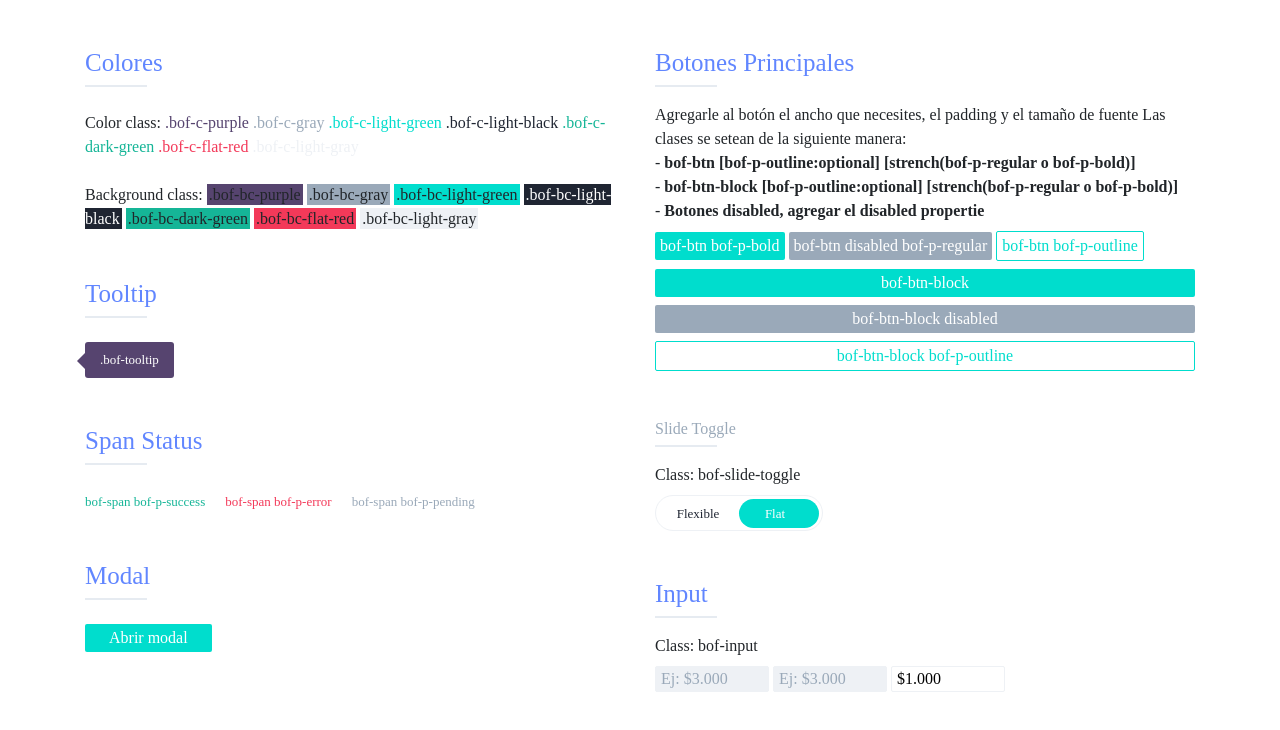
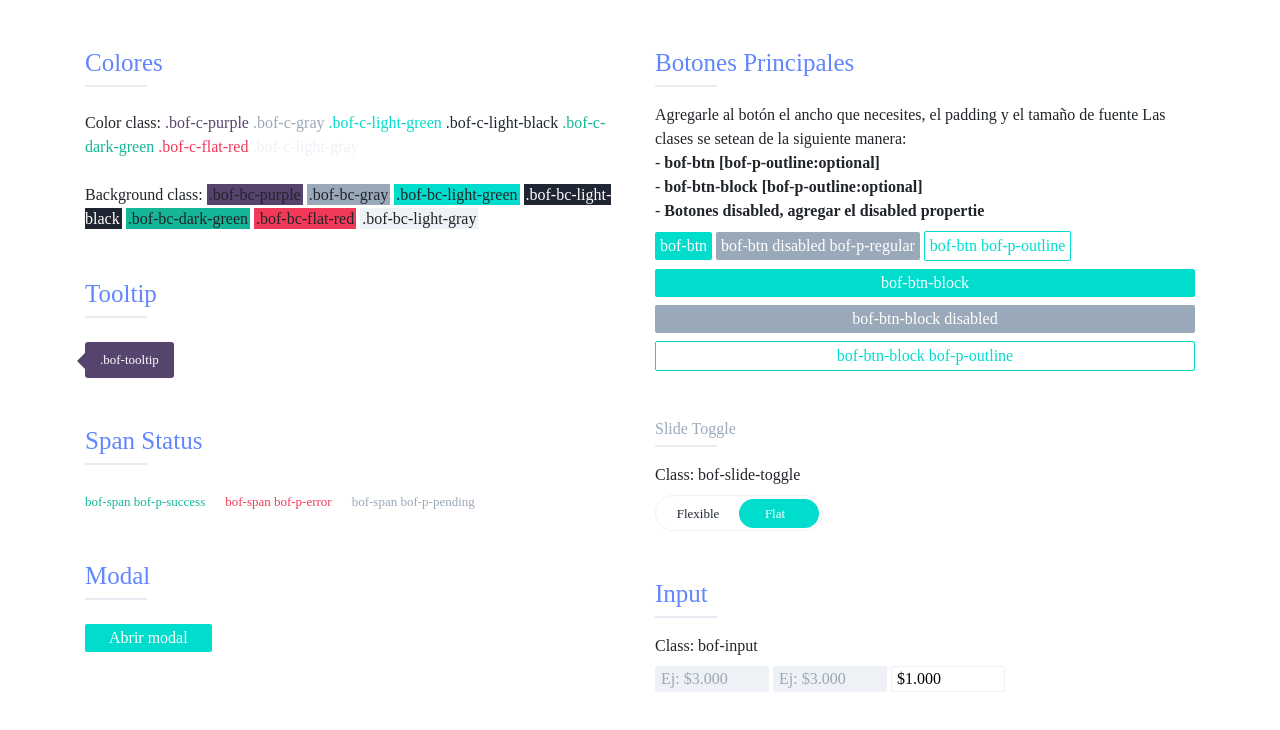
Before and after one commit to alonsovelez030/cms-styles-library, a website: page public/index.html in a window 1280 px wide. Drawn offline with nearby package versions, Linux system fonts and the light colour scheme; a web font is replaced by a local one.

Commit message:
quitar propiedad de fuente a los botones

```diff
--- a/public/index.html
+++ b/public/index.html
@@ -83,17 +83,17 @@
                         <span>
                             Agregarle al botón el ancho que necesites, el padding y el tamaño de fuente
                             Las clases se setean de la siguiente manera:<br>
-                            - <b>bof-btn [bof-p-outline:optional] [strench(bof-p-regular o bof-p-bold)]</b><br>
-                            - <b>bof-btn-block [bof-p-outline:optional] [strench(bof-p-regular o bof-p-bold)]</b><br>
+                            - <b>bof-btn [bof-p-outline:optional]</b><br>
+                            - <b>bof-btn-block [bof-p-outline:optional]</b><br>
                             - <b>Botones disabled, agregar el disabled propertie</b>
                         </span>
                         <div class="buttons mt-2">
-                            <button class="bof-btn bof-p-bold">bof-btn bof-p-bold</button>
-                            <button class="bof-btn bof-p-regular" disabled>bof-btn disabled bof-p-regular</button>
+                            <button class="bof-btn bof-font-nova-bold">bof-btn</button>
+                            <button class="bof-btn bof-font-nova-regular" disabled>bof-btn disabled bof-p-regular</button>
                             <button class="bof-btn bof-p-outline">bof-btn bof-p-outline</button>
                             <button class="bof-btn-block mt-2">bof-btn-block</button>
                             <button class="bof-btn-block mt-2" disabled>bof-btn-block disabled</button>
-                            <button class="bof-btn-block bof-p-outline mt-2">bof-btn-block bof-p-outline</button>
+                            <button class="bof-btn-block bof-p-outline  mt-2">bof-btn-block bof-p-outline</button>
                         </div>
                     </div>
                     <div class="mt-5">
--- a/sass-library/components/_buttons.scss
+++ b/sass-library/components/_buttons.scss
@@ -4,13 +4,7 @@
     color: $white;
     border: 0px;
     border-radius: 2px;
-
-    &.bof-p-regular{
-        font-family: 'Proxima Nova Alt Regular';
-    }
-    &.bof-p-bold{
-        font-family: 'Proxima Nova Alt Bold';
-    }
+    font-family: 'Proxima Nova Alt Regular';
 
     &.bof-p-outline {
         border: 1px solid $light-green;
```
Also changed, not shown: public/css/main.css, public/css/main.min.css.
